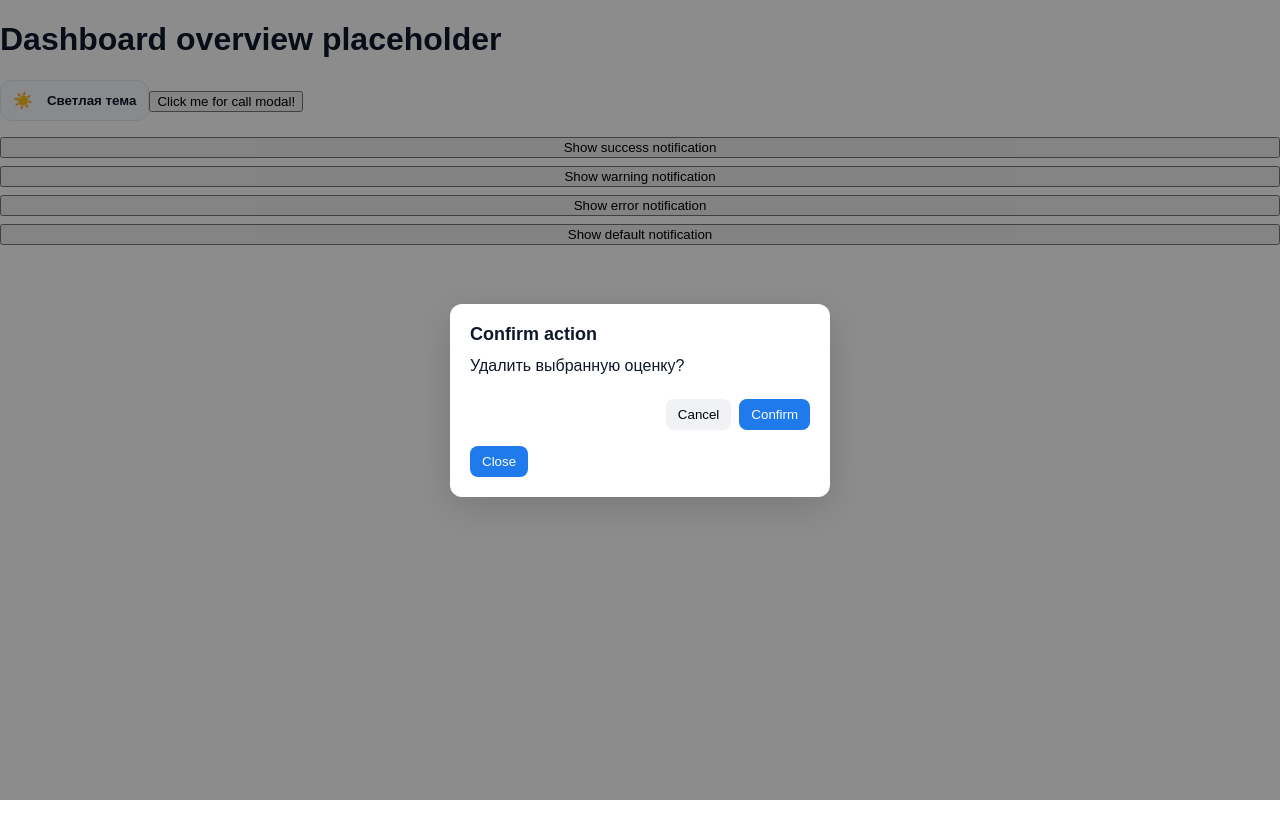
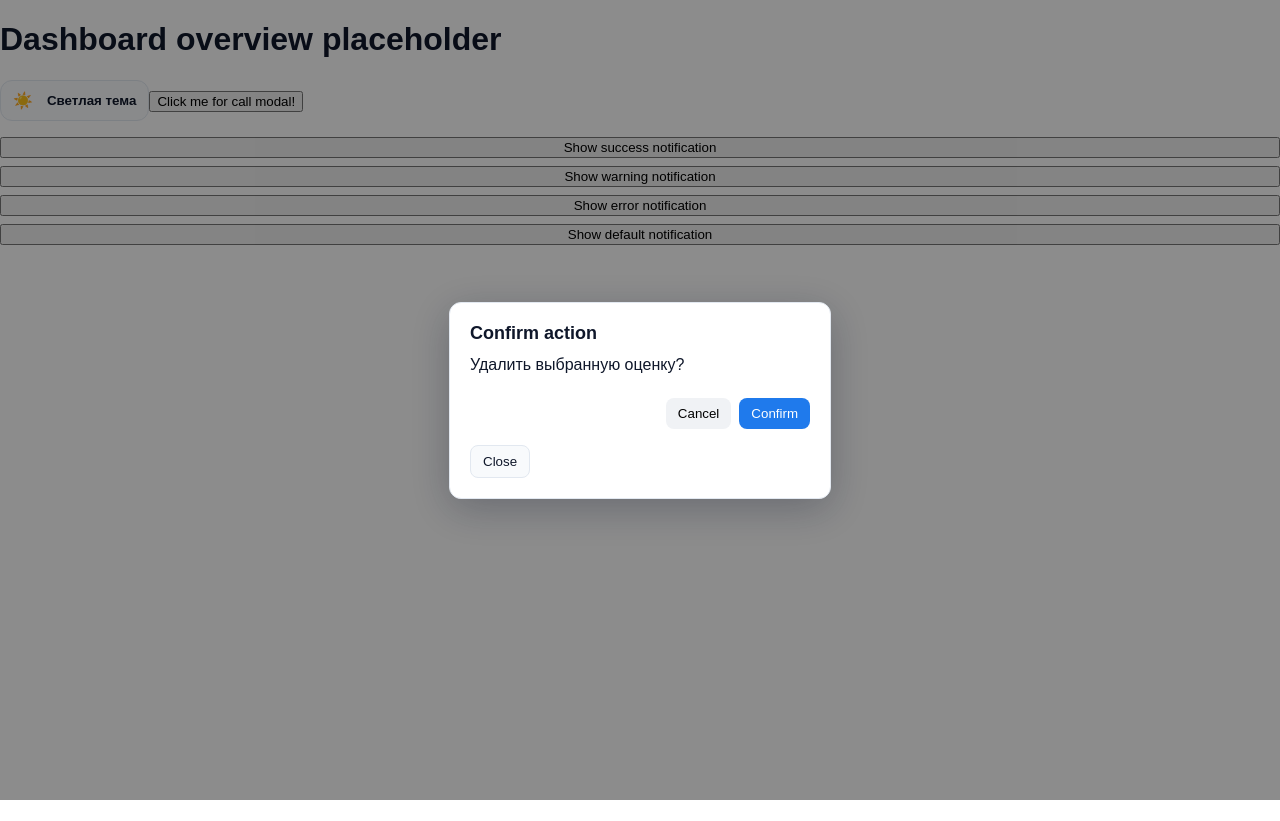
Before and after one commit to Filippov-Nikolay/java_project, a Next.js app in the folder online-diary/frontend/: page / in a window 1280 px wide. Both pictures are taken after a click on the button "Click me for call modal!". Built offline with nearby package versions, Linux system fonts and the light colour scheme.

Commit message:
fixed styles for modal window dark theme

```diff
--- a/online-diary/frontend/src/features/modals/ui/BaseModal/styles.module.scss
+++ b/online-diary/frontend/src/features/modals/ui/BaseModal/styles.module.scss
@@ -19,12 +19,14 @@
 }
 
 .modal {
-  background: #fff;
+  background: var(--surface);
+  color: var(--text-primary);
+  border: 1px solid var(--border-color);
   border-radius: 12px;
   padding: 20px;
   min-width: 340px;
   max-width: 520px;
-  box-shadow: 0 10px 40px rgba(0, 0, 0, 0.15);
+  box-shadow: 0 10px 40px rgba(15, 23, 42, 0.28);
   transition: transform 0.2s ease;
 }
 
@@ -51,13 +53,14 @@
   margin-top: 16px;
   align-self: flex-end;
   padding: 8px 12px;
-  background: #1f7aec;
-  color: #fff;
-  border: none;
+  background: var(--surface-muted);
+  color: var(--text-primary);
+  border: 1px solid var(--border-color);
   border-radius: 8px;
   cursor: pointer;
+  transition: background 150ms ease, border-color 150ms ease;
 }
 
 .closeButton:hover {
-  background: #155cbf;
+  background: var(--surface);
 }
```
